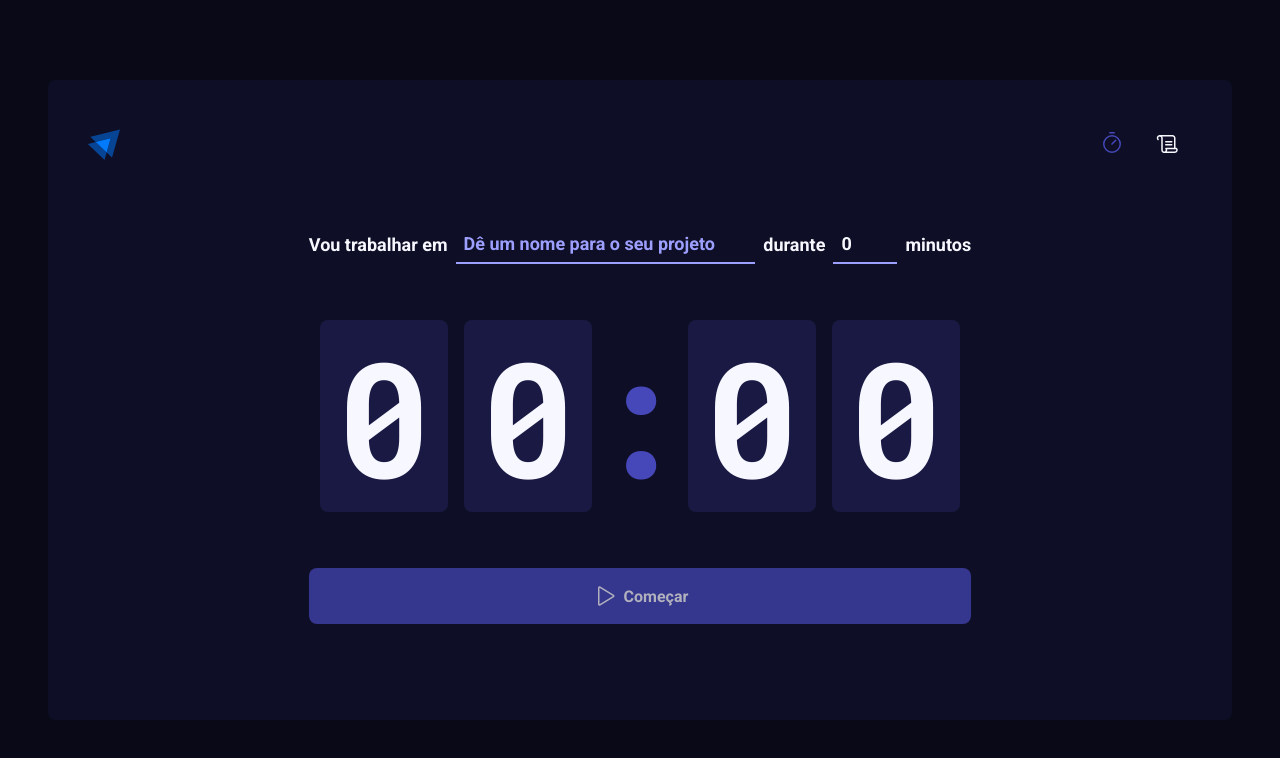
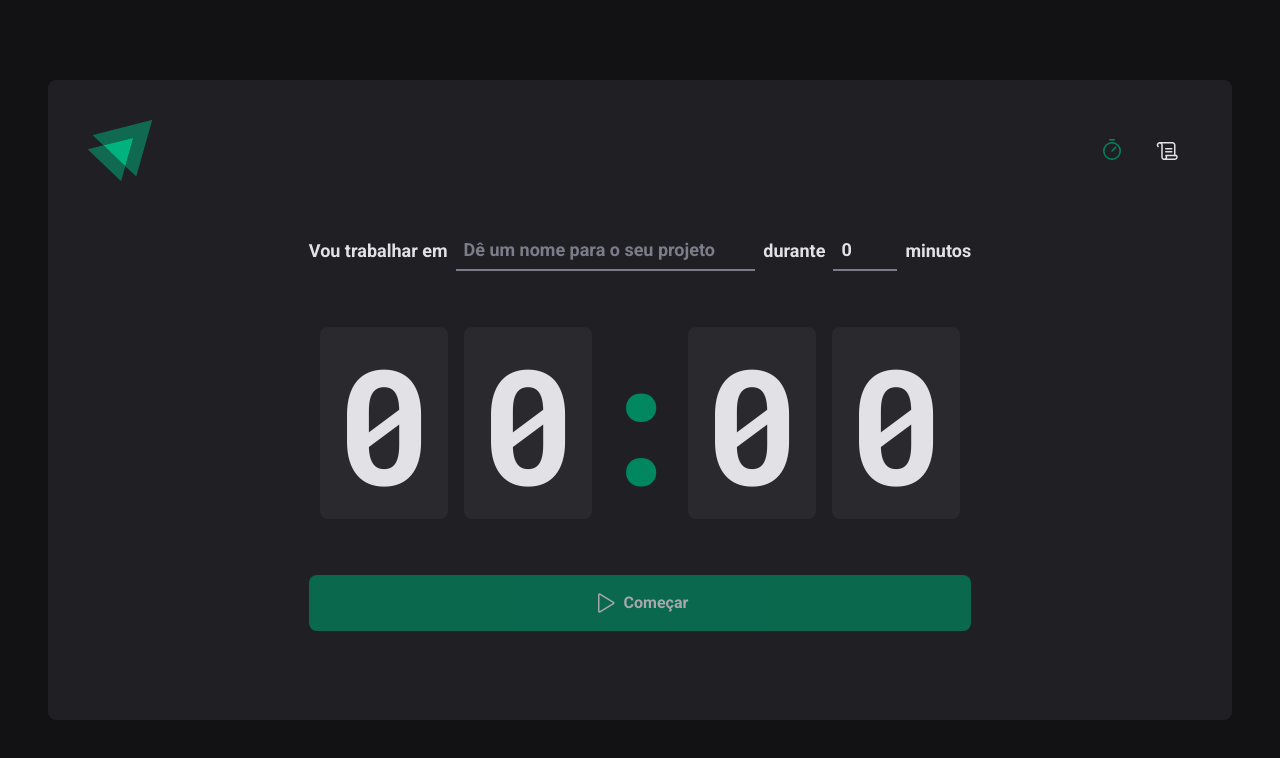
Before and after one commit to GuiCPessoa/Pomodoro_React, a React (Vite) app: page / in a window 1280 px wide. Shown: the top 758 px of the page. Built offline with nearby package versions, Linux system fonts and the light colour scheme.

Commit message:
Improved Countdown and Theme Colors

```diff
--- a/package.json
+++ b/package.json
@@ -11,6 +11,7 @@
   },
   "dependencies": {
     "@hookform/resolvers": "^3.9.1",
+    "date-fns": "^4.1.0",
     "phosphor-react": "^1.4.1",
     "react": "^18.3.1",
     "react-dom": "^18.3.1",
--- a/src/pages/History/styles.ts
+++ b/src/pages/History/styles.ts
@@ -67,7 +67,7 @@ export const HistoryList = styled.div`
 
 const STATUS_COLORS = {
     yellow: 'yellow-500',
-    green: 'green',
+    green: 'green-300',
     red: 'red-500',
 } as const
 
--- a/src/pages/Home/index.tsx
+++ b/src/pages/Home/index.tsx
@@ -1,9 +1,10 @@
-import { Play } from "phosphor-react";
+import { HandPalm, Play } from "phosphor-react";
 import { useForm } from 'react-hook-form'
-import { CountdownContainer, FormContainer, HomeContainer, MinutesAmountInput, Separator, StartCountdownButton, TaskInput } from "./styles";
-import { useState } from "react";
+import { CountdownContainer, FormContainer, HomeContainer, MinutesAmountInput, Separator, StartCountdownButton, StopCountdownButton, TaskInput } from "./styles";
+import { act, useEffect, useState } from "react";
 import { zodResolver } from '@hookform/resolvers/zod';
 import * as zod from 'zod';
+import { differenceInSeconds } from 'date-fns'
 
 
 const newCycleFormValidationSchema = zod.object({
@@ -24,6 +25,7 @@ interface Cycle {
     id: string
     task: string
     minutesAmount: number
+    startDate: Date
 
 }
 
@@ -44,6 +46,27 @@ export function Home() {
         },
     })
 
+
+    const activeCycle = cycles.find((cycle) => cycle.id === activeCycleId)
+
+    useEffect(() => {
+        let interval: number
+
+        if (activeCycle) {
+            interval = setInterval(() => {
+                setAmountSecondsPassed(
+                    differenceInSeconds(new Date(), activeCycle.startDate),)
+            }, 1000)
+        }
+
+
+        return () => {
+            clearInterval(interval)
+        }
+
+    }, [activeCycle])
+
+
     function handleCreateNewCycle(data: NewCycleFormData) {
         const id = String(new Date().getTime());
 
@@ -51,16 +74,17 @@ export function Home() {
             id,
             task: data.task,
             minutesAmount: data.minutesAmount,
+            startDate: new Date(),
         }
 
         setCycles((state) => [...state, newCycle])
         setActiveCycleId(id)
+        setAmountSecondsPassed(0)
 
         reset();
 
     }
 
-    const activeCycle = cycles.find(cycle => cycle.id === activeCycleId)
 
     const totalSeconds = activeCycle ? activeCycle.minutesAmount * 60 : 0
     const currentSeconds = activeCycle ? totalSeconds - amountSecondsPassed : 0
@@ -70,6 +94,13 @@ export function Home() {
 
     const minutes = String(minutesAmount).padStart(2, '0')
     const seconds = String(secondsAmount).padStart(2, '0')
+
+
+    useEffect(() => {
+        if (activeCycle) {
+            document.title = `${minutes}:${seconds}`
+        }
+    }, [minutes, seconds, activeCycle])
 
     const task = watch('task')
     const isSubmitDisabled = !task;
@@ -117,10 +148,18 @@ export function Home() {
                     <span>{seconds[1]}</span>
                 </CountdownContainer>
 
-                <StartCountdownButton disabled={isSubmitDisabled} type="submit">
-                    <Play size={24}/>
-                    Começar
-                </StartCountdownButton>
+                { activeCycle ? (
+
+                    <StopCountdownButton type="button">
+                        <HandPalm size={24}/>
+                        Começar
+                    </StopCountdownButton>
+                ) : (
+                    <StartCountdownButton disabled={isSubmitDisabled} type="submit">
+                        <Play size={24}/>
+                        Começar
+                    </StartCountdownButton>
+                ) }
             </form>
         </HomeContainer>
     )
--- a/src/pages/Home/styles.ts
+++ b/src/pages/Home/styles.ts
@@ -89,7 +89,7 @@ export const Separator = styled.div`
 `
 
 
-export const StartCountdownButton = styled.button`
+export const BaseCountdownButton = styled.button`
     width: 60%;
     border: 0;
     padding: 1rem;
@@ -104,16 +104,35 @@ export const StartCountdownButton = styled.button`
 
     cursor: pointer;
 
-    background: ${(props) => props.theme['green-500']};
-    color: ${(props) => props.theme['gray-100']};
 
     &:disabled {
         opacity: 0.7;
         cursor: not-allowed;
     }
 
+`
+
+
+export const StartCountdownButton = styled(BaseCountdownButton)`
+    background: ${(props) => props.theme['green-500']};
+    color: ${(props) => props.theme['gray-100']};
+
+
+    &:not(:disabled):hover {
+        background: ${(props) => props.theme['green-700']}
+    }
+`
+
+
+export const StopCountdownButton = styled(BaseCountdownButton)`
+    background: ${(props) => props.theme['green-500']};
+    color: ${(props) => props.theme['gray-100']};
+
+
     &:not(:disabled):hover {
         background: ${(props) => props.theme['green-700']}
     }
 
+
+
 `
--- a/src/styles/themes/default.ts
+++ b/src/styles/themes/default.ts
@@ -1,22 +1,21 @@
 export const defaultTheme = {
-    white: '#F7F7FF',
+  white: '#FFF',
 
-    'gray-100': '#f7f7ff',
-    'gray-300': '#dddeff',
-    'gray-400': '##C4C4CC',
-    'gray-500': '#9d9fff',
-    'gray-600': '#2c2d75',
-    'gray-700': '#191943',
-    'gray-800': '#0e0e26',
-    'gray-900': '#090917',
+  'gray-100': '#E1E1E6',
+  'gray-300': '#C4C4CC',
+  'gray-400': '#8D8D99',
+  'gray-500': '#7C7C8A',
+  'gray-600': '#323238',
+  'gray-700': '#29292E',
+  'gray-800': '#202024',
+  'gray-900': '#121214',
 
-    'green-300': '#34358a',
-    'green-500': '#4648b9',
-    'green-700': '#6264ff',
+  'green-300': '#00B37E',
+  'green-500': '#00875F',
+  'green-700': '#015F43',
 
-    'red-500': '#AB222E',
-    'red-700': '#7A1921',
+  'red-500': '#AB222E',
+  'red-700': '#7A1921',
 
-    'yellow-500': '#FBA94C',
-    'green': '#00B37E'
-  }
+  'yellow-500': '#FBA94C',
+}
```
Also changed, not shown: src/assets/ignite-logo.svg, 1 other file (tests, documents, lock files or other folders).
